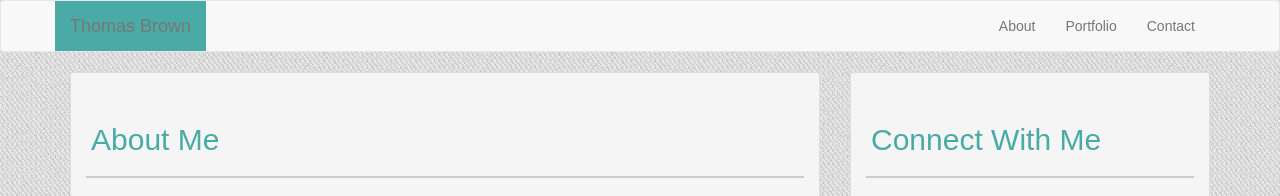
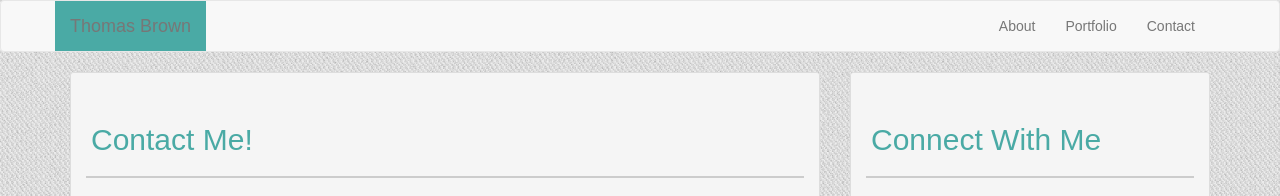
Before and after one commit to tabjr09/Portfolio_Responsive, a plain HTML site: page contact.html in a window 1280 px wide. Shown: the top 196 px of the page. Drawn offline with nearby package versions, Linux system fonts and the light colour scheme.

Commit message:
updated contact header

```diff
--- a/contact.html
+++ b/contact.html
@@ -44,7 +44,7 @@
               <div class="col-lg-8">
                 <div class="panel panel-default">
                   <div class="panel-heading">
-                    <h2>About Me</h2>
+                    <h2>Contact Me!</h2>
                      <div class="panel-body">
                             <form action="action_page.php">
 
```
